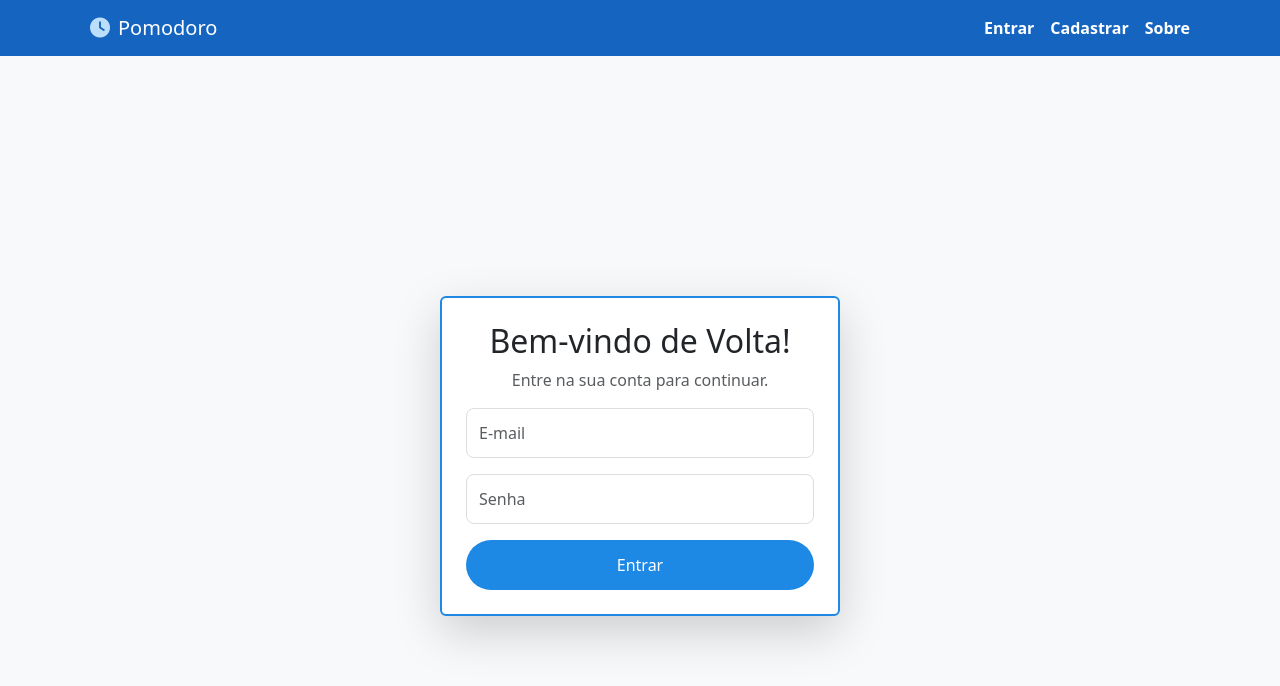
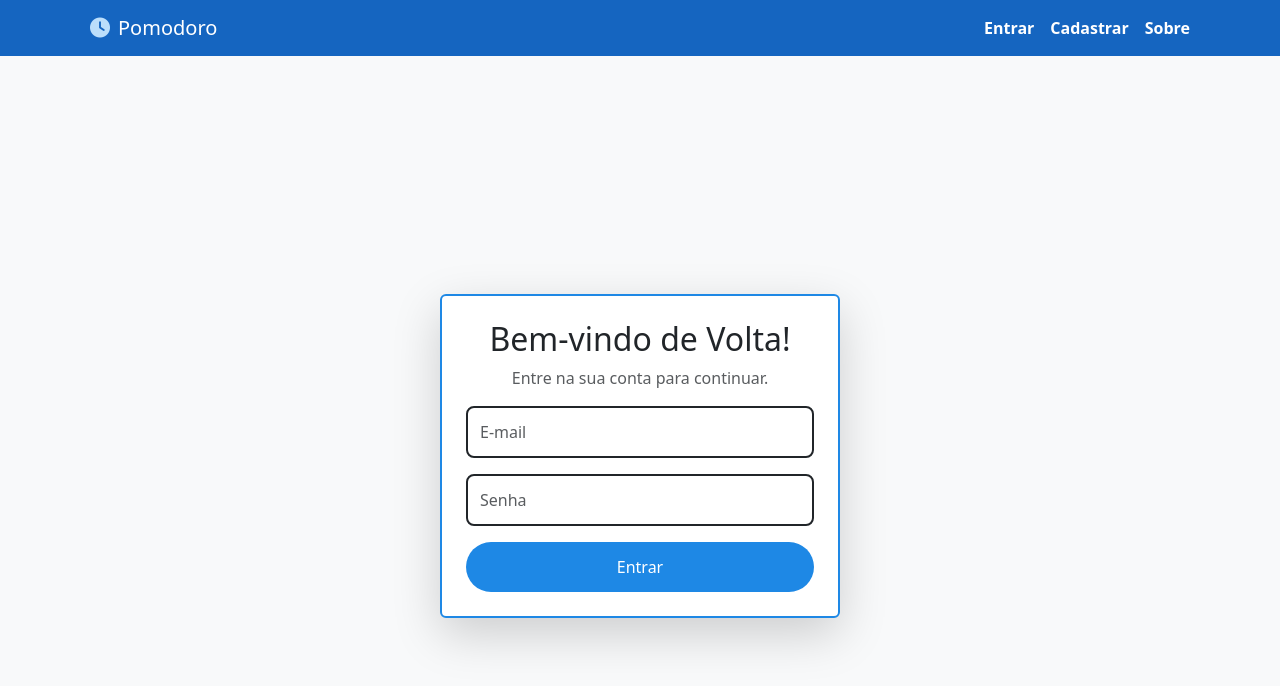
Before and after one commit to Mikaelpro1010/Pomodoro_Online, a React (Vite) app in the folder app_front-end/app_gerenciamento_users/: page /login in a window 1280 px wide. Shown: the top 686 px of the page. Built offline with nearby package versions, Linux system fonts and the light colour scheme.

Commit message:
Update page.jsx

```diff
--- a/app_front-end/app_gerenciamento_users/src/pages/login/page.jsx
+++ b/app_front-end/app_gerenciamento_users/src/pages/login/page.jsx
@@ -98,13 +98,13 @@ function Login() {
 
                     <form className="w-100">
                         <input type="email" name="email" className="form-control mb-3" placeholder="E-mail" ref={inputEmail}
-                            style={{ borderRadius: "8px", border: "1px solid #ddd", padding: "12px" }}
+                            style={{ borderRadius: "8px", border: "1px solid #ddd", border: "2px solid", padding: "12px" }}
                             onFocus={(e) => e.target.style.borderColor = "#1E88E5"}
                             onBlur={(e) => e.target.style.borderColor = "#ddd"}
                         />
 
                         <input type="password" name="password" className="form-control mb-3" placeholder="Senha" ref={inputPassword}
-                            style={{ borderRadius: "8px", border: "1px solid #ddd", padding: "12px" }}
+                            style={{ borderRadius: "8px", border: "1px solid #ddd", border: "2px solid", padding: "12px" }}
                             onFocus={(e) => e.target.style.borderColor = "#1E88E5"}
                             onBlur={(e) => e.target.style.borderColor = "#ddd"}
                         />
```
